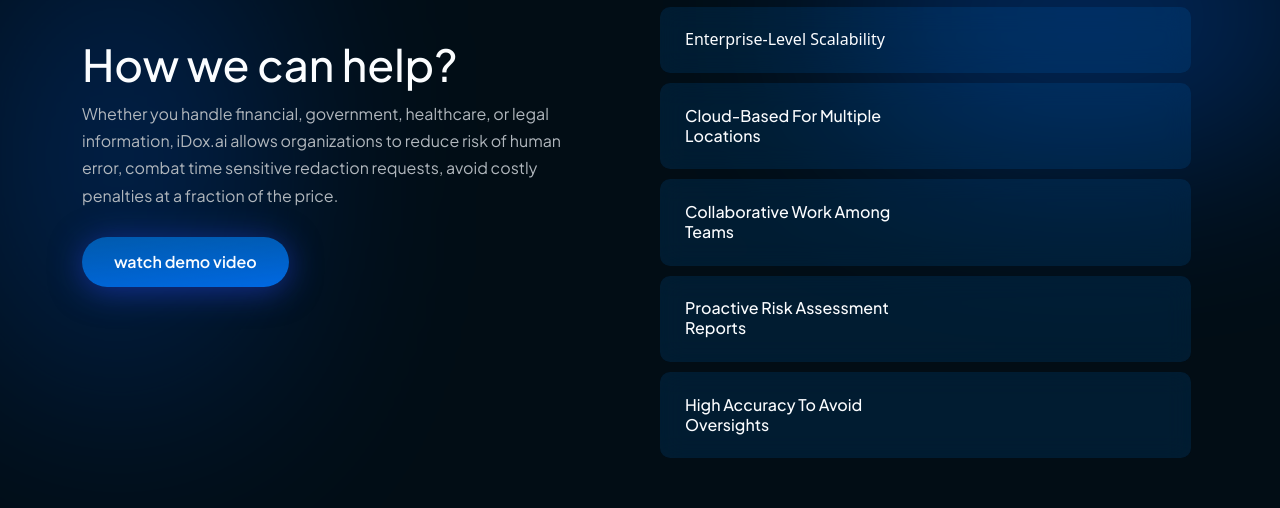
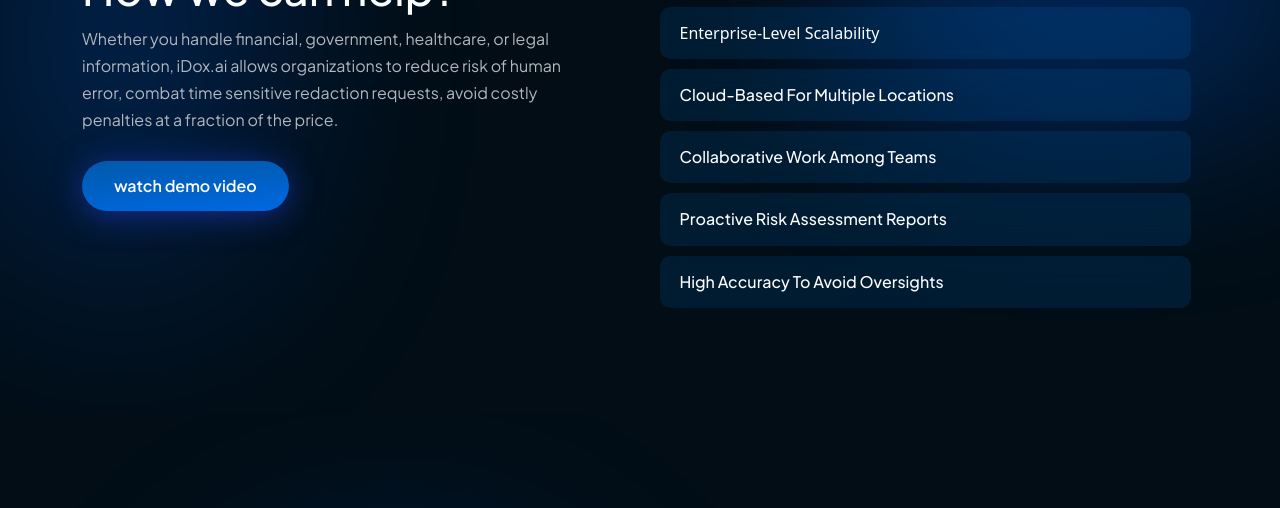
Before and after one commit to prince-372/idox.ai, a plain HTML site: page index.html in a window 1280 px wide. Shown: the part 2050-2558 px from the top of the page. Drawn offline with nearby package versions, Linux system fonts and the light colour scheme.

Commit message:
accordian modified

```diff
--- a/assets/css/style.css
+++ b/assets/css/style.css
@@ -1235,7 +1235,7 @@
     .accordion-button {
         color: #fbfdff !important;
         transition: all 500ms linear !important;
-        padding: 22.5px 272.456px 23.5px 25.544px !important;
+        /* padding: 22.5px 272.456px 23.5px 25.544px !important; */
         width: 100% !important;
     }
     .accordion-item{
```
